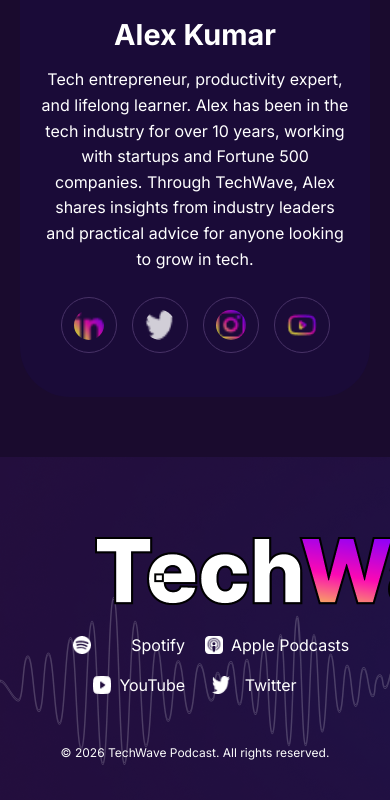
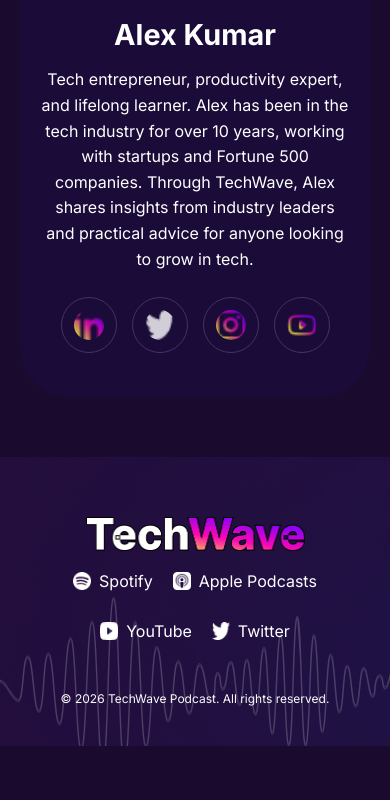
Before and after one commit to mdtanvirahammed1/tech-wave, a plain HTML site: page index.html in a window 390 px wide. Shown: the part 4601-5401 px from the top of the page. After the commit the page ends 5347 px from the top, so only its background shows below. Drawn offline with Linux system fonts and the light colour scheme.

Commit message:
try to mak some correction

```diff
--- a/index.html
+++ b/index.html
@@ -215,7 +215,7 @@
     </main>
     <footer class="techwave-footer">
         <div class="footer-content">
-            <h1 class="footer-logo"><img src="assets/Teckwave-logo.png" alt=""></h1>
+            <h1 class="logo"><img src="assets/Teckwave-logo.png" alt=""></h1>
 
             <div class="social-links display-flex">
                 <div class="link-row display-flex">
--- a/style/style.css
+++ b/style/style.css
@@ -747,36 +747,41 @@
     .techwave-footer {
         margin-top: 60px;
         padding: 40px 15px;
+        text-align: center;
     }
 
-    .footer-logo {
-        margin-top: 40px;
-        max-width: 200px;
-        height: auto;
+    .footer-content {
+        display: flex;
+        flex-direction: column;
+        align-items: center;
     }
+
 
     .social-links {
         display: flex;
         flex-direction: column;
         align-items: center;
-        gap: 20px;
+        width: 100%;
         margin-bottom: 30px;
     }
 
     .link-row {
         display: grid;
-        grid-template-columns: repeat(2, 1fr);
+        grid-template-columns: repeat(2, auto);
         gap: 20px;
-        align-items: center;
+        justify-content: center;
+        width: 100%;
     }
 
     .social-links a {
         font-size: 1rem;
+        justify-content: center;
     }
 
     .copyright {
         font-size: 0.75rem;
         margin-top: 20px;
         text-align: center;
+        width: 100%;
     }
 }
```
